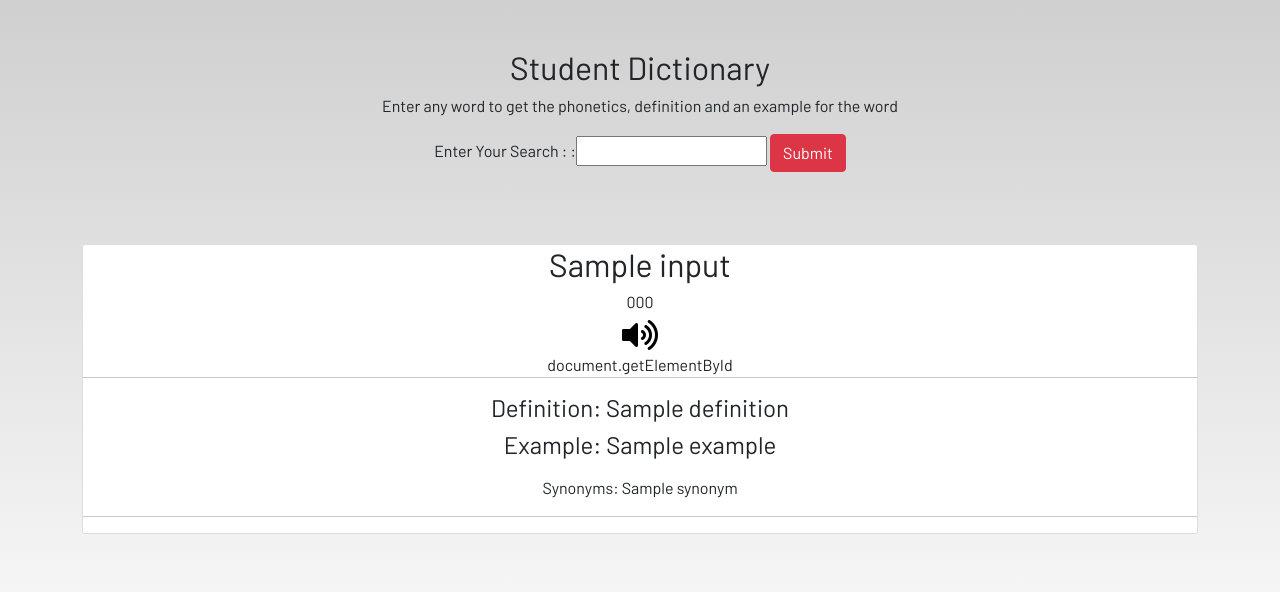
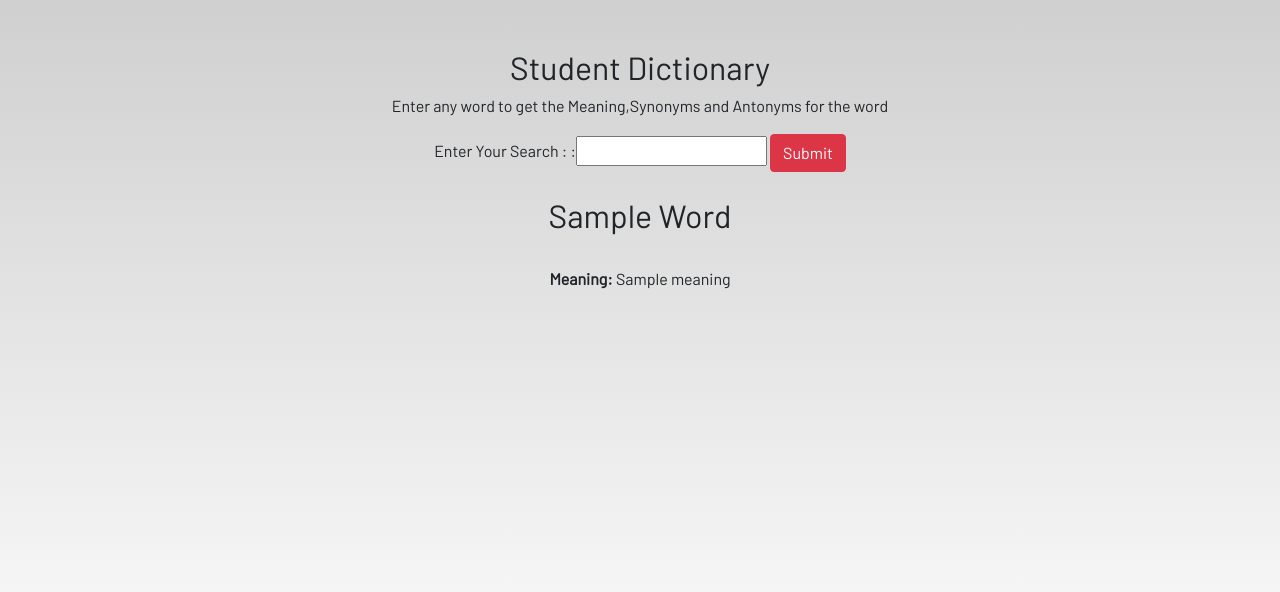
Before and after one commit to AfsanHabib/Student-Helper-Django-Project, a Django app: template dashboard/templates/dashboard/dictionary.html in a window 1280 px wide. Shown: the part 56-648 px from the top of the page. Run offline with Django 3.2, Linux system fonts and the light colour scheme; the template is opened without the code that fills it: values that come from a table or form of the project are taken from there, most other values are stand-ins (such as "Sample title", 1, 10 or a date in 2020); some web fonts are replaced.

Commit message:
Update dictionary.html

```diff
--- a/dashboard/templates/dashboard/dictionary.html
+++ b/dashboard/templates/dashboard/dictionary.html
@@ -1,45 +1,22 @@
-{% extends 'dashboard/base.html' %}
-{% load static %}
-{% block content %}
-<section class='text-center container'>
-    <h2>Student Dictionary</h2>
-    <p>Enter any word to get the phonetics, definition and an example for the word</p>
+{% extends 'dashboard/base.html' %} {% load static %} {% block content %}
+
+<section class="text-center container">
+  <h2>Student Dictionary</h2>
+  <p>Enter any word to get the Meaning,Synonyms and Antonyms for the word</p>
+  <div>
     <form action="" method="post">
-        {% csrf_token %}
-        {{form}}
+      {% csrf_token %} {{form}}
 
-        <input class="btn btn-danger" type="submit" value="Submit">
-    </form><br>
-    <div class="content-section p-0 mt-5">
+      <input class="btn btn-danger" type="submit" value="Submit" />
+    </form>
+    <br />
+  </div>
+  <div>
+    <h2 align="center">{{ results.word | title }}</h2>
+    <br />
+    <p><b>Meaning: </b>{{results.meaning}}</p>
+    <br />
+  </div>
+</section>
 
-
-        {% if  input %}
-
-        <div class="custom-header">
-            <h2>{{input}}</h2>
-            <h6>{{phonetics}}</h6>
-            <audio id="player" src="{{audio}}"></audio>
-            <div>
-                <a onclick="document.getElementById('player').play()"><i class='fa fa-volume-up fa-2x'></i></a>
-            </div>
-        </div>document.getElementById
-
-        <hr class="p-0 m-0">
-
-        <p class="float-left">
-            <h4>Definition: {{definition}}</h4>
-            <h4>Example: {{example}}</h4>
-        </p>
-        Synonyms:
-
-        {% for  synonym in  synonyms %}
-        {{synonym}}
-        {% endfor %}
-        <hr>
-
-    </div>
-    {% else %}
-    <h2>Sorry, API request limit exceeded</h2>
-    {% endif %}
-</section>
-{% endblock content %}
+{% endblock %}
```
